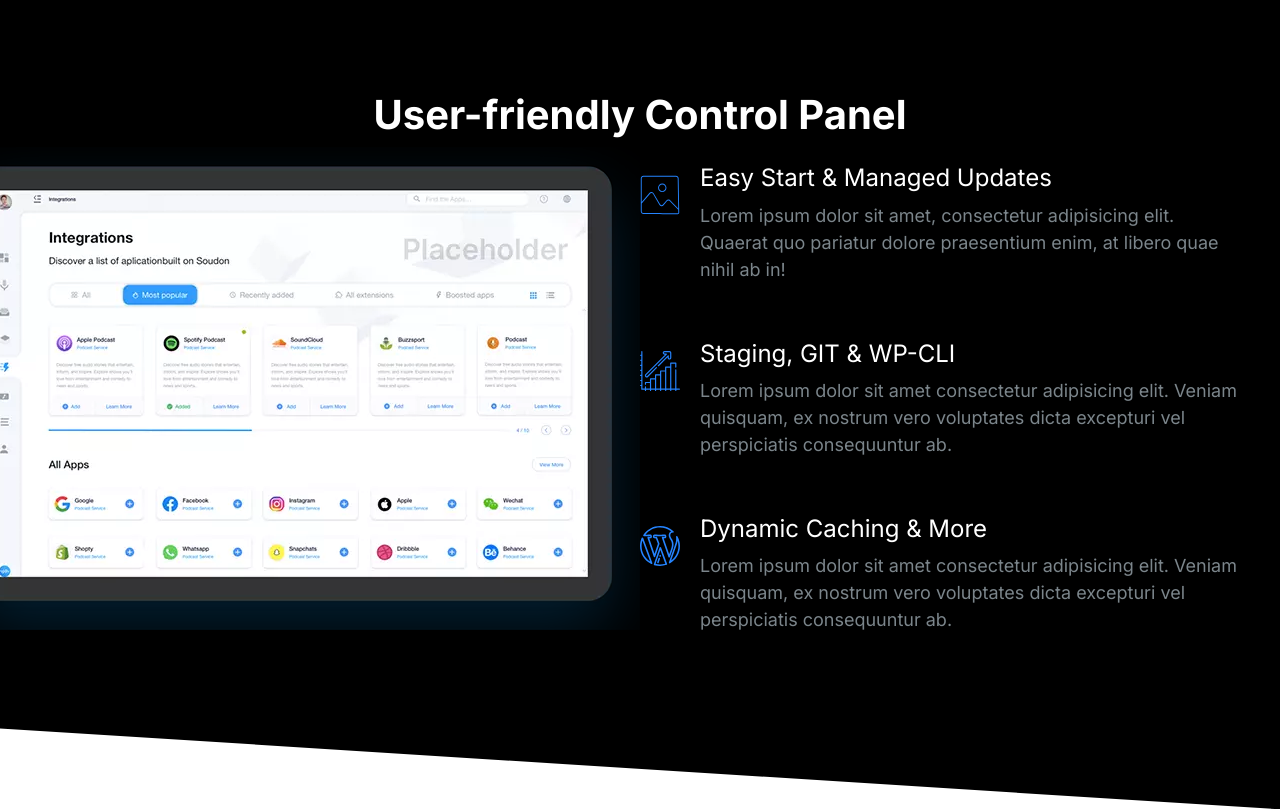
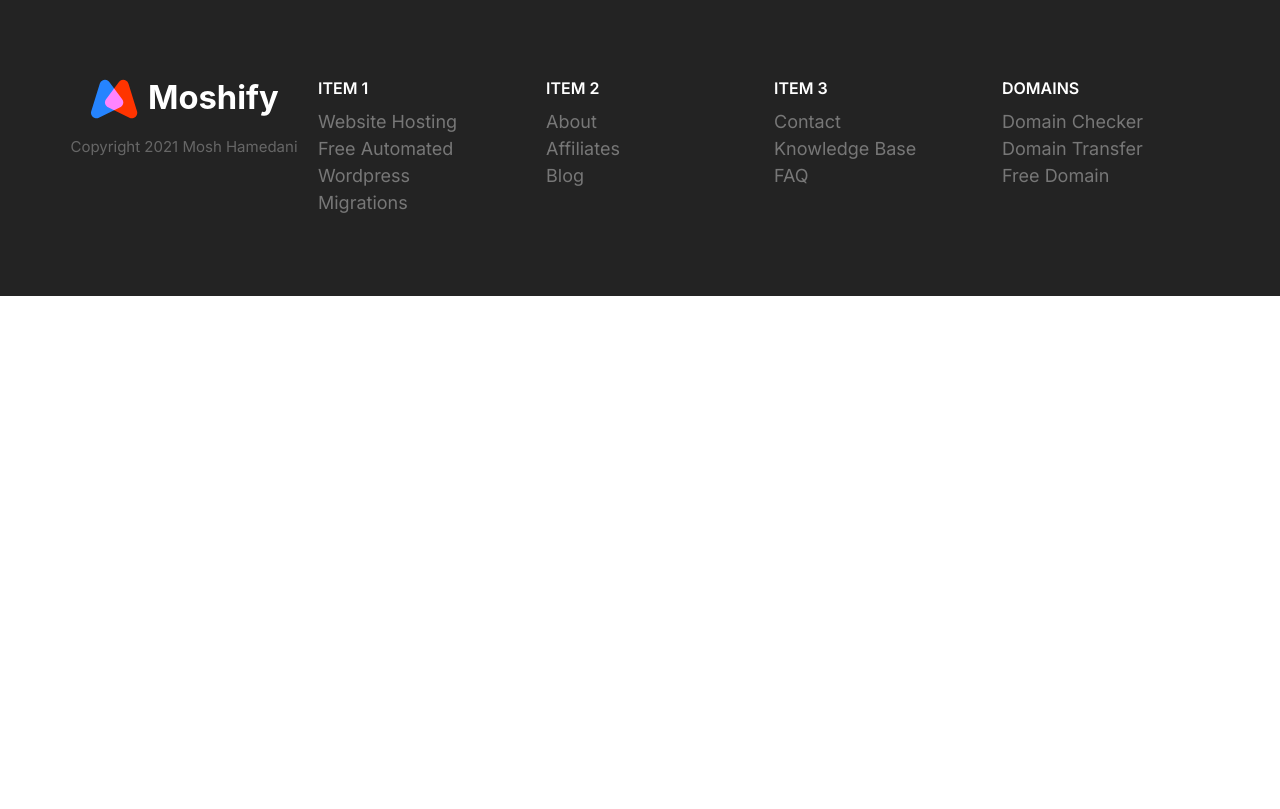
Before and after one commit to SahilAujla/moshify, a plain HTML site: page index.html in a window 1280 px wide. Drawn offline with Linux system fonts and the light colour scheme.

Commit message:
Created Footer.

```diff
--- a/css/styles.css
+++ b/css/styles.css
@@ -618,6 +618,7 @@ a {
 
 .block__header {
   text-align: center;
+  margin-bottom: 4rem;
 }
 
 .block__heading {
@@ -820,3 +821,81 @@ a {
     max-width: 700px;
   }
 }
+
+/* Footer */
+
+.footer {
+  background: #232323;
+}
+
+.footer a {
+  color: #777;
+  transition: color 0.3s;
+}
+
+.footer a:hover {
+  color: #fff;
+}
+
+.footer__section {
+  padding: 2rem;
+  border-bottom: 1px solid #393939;
+}
+
+.footer__section .list {
+  margin: 0;
+}
+
+.footer__heading {
+  text-transform: uppercase;
+  font-weight: 600;
+}
+
+.footer__brand {
+  text-align: center;
+  margin-top: 5rem;
+}
+
+.footer__brand img {
+  /* TODO: Consider refactoring this and applying it to all images*/
+  width: 100%;
+  max-width: 230px;
+}
+
+.footer__copyright {
+  font-size: 2.1rem;
+  color: #fff;
+  opacity: 0.3;
+}
+
+@media screen and (min-width: 768px) {
+  .footer__sections {
+    grid-template-columns: repeat(auto-fit, minmax(10rem, 1fr));
+  }
+
+  .footer .collapsible__chevron {
+    display: none;
+  }
+
+  .footer .collapsible__content {
+    opacity: 1;
+    max-height: 100%;
+  }
+
+  .footer__brand {
+    order: -1; /*so it appears in the starting*/
+    margin-top: 1rem;
+  }
+
+  .footer__copyright {
+    font-size: 1.5rem;
+  }
+
+  .footer__section {
+    border: 0;
+  }
+
+  .footer__heading {
+    font-size: 1.6rem;
+  }
+}
--- a/index.html
+++ b/index.html
@@ -14,75 +14,77 @@
     <link rel="stylesheet" href="css/styles.css" />
   </head>
   <body>
-    <section class="block block--dark block--skewed-right block-showcase">
-      <header class="block__header">
-        <h2>User-friendly Control Panel</h2>
-      </header>
-      <div class="conatiner grid grid--1x2">
-        <picture class="block-showcase__image">
-          <source
-            type="image/webp"
-            srcset="images/ipad.webp 1x, images/ipad@2x.webp 2x" />
-          <source
-            type="image/png"
-            srcset="images/ipad.png 1x, images/ipad@2x.png 2x" />
-          <img src="images/ipad.png" alt=""
-        /></picture>
-        <ul class="list">
-          <li>
-            <div class="media">
-              <div class="media__image">
-                <svg class="icon icon--primary">
-                  <use xlink:href="images/sprite.svg#snap"></use>
-                </svg>
-              </div>
-              <div class="media__body">
-                <h3 class="media__title">Easy Start & Managed Updates</h3>
-                <p>
-                  Lorem ipsum dolor sit amet, consectetur adipisicing elit.
-                  Quaerat quo pariatur dolore praesentium enim, at libero quae
-                  nihil ab in!
-                </p>
-              </div>
+    <footer class="block block--dark footer">
+      <div class="container grid footer__sections">
+        <section class="collapsible collapsible--expanded footer__section">
+          <header class="collapsible__header">
+            <h2 class="collapsible__heading footer__heading">Item 1</h2>
+            <svg class="icon icon--white collapsible__chevron">
+              <use xlink:href="images/sprite.svg#chevron"></use>
+            </svg>
+          </header>
+          <div class="collapsible__content">
+            <ul class="list">
+              <li><a href="#">Website Hosting</a></li>
+              <li><a href="#">Free Automated Wordpress</a></li>
+              <li><a href="#">Migrations</a></li>
+            </ul>
+          </div>
+
+          </section>
+        <section class="collapsible footer__section">
+          <header class="collapsible__header">
+            <h2 class="collapsible__heading footer__heading">Item 2</h2>
+            <svg class="icon icon--white collapsible__chevron">
+              <use xlink:href="images/sprite.svg#chevron"></use>
+            </svg>
+          </header>
+          <div class="collapsible__content">
+            <ul class="list">
+              <li><a href="#">About</a></li>
+              <li><a href="#">Affiliates</a></li>
+              <li><a href="#">Blog</a></li>
+            </ul>
+          </div>
+          </section>
+        <section class="collapsible footer__section">
+          <header class="collapsible__header">
+            <h2 class="collapsible__heading footer__heading">Item 3</h2>
+            <svg class="icon icon--white collapsible__chevron">
+              <use xlink:href="images/sprite.svg#chevron"></use>
+            </svg>
+          </header>
+          <div class="collapsible__content">
+            <ul class="list">
+              <li><a href="#">Contact</a></li>
+              <li><a href="#">Knowledge Base</a></li>
+              <li><a href="#">FAQ</a></li>
+            </ul>
+          </div>
+          </section>
+          <section class="collapsible footer__section">
+            <header class="collapsible__header">
+              <h2 class="collapsible__heading footer__heading">Domains</h2>
+              <svg class="icon icon--white collapsible__chevron">
+                <use xlink:href="images/sprite.svg#chevron"></use>
+              </svg>
+            </header>
+            <div class="collapsible__content">
+              <ul class="list">
+                <li><a href="#">Domain Checker</a></li>
+                <li><a href="#">Domain Transfer</a></li>
+                <li><a href="#">Free Domain</a></li>
+              </ul>
             </div>
-          </li>
-          <li>
-            <div class="media">
-              <div class="media__image">
-                <svg class="icon icon--primary">
-                  <use xlink:href="images/sprite.svg#growth"></use>
-                </svg>
-              </div>
-              <div class="media__body">
-                <h3 class="media__title">Staging, GIT & WP-CLI</h3>
-                <p>
-                  Lorem ipsum dolor sit amet consectetur adipisicing elit.
-                  Veniam quisquam, ex nostrum vero voluptates dicta excepturi
-                  vel perspiciatis consequuntur ab.
-                </p>
-              </div>
-            </div>
-          </li>
-          <li>
-            <div class="media">
-              <div class="media__image">
-                <svg class="icon icon--primary">
-                  <use xlink:href="images/sprite.svg#wordpress"></use>
-                </svg>
-              </div>
-              <div class="media__body">
-                <h3 class="media__title">Dynamic Caching & More</h3>
-                <p>
-                  Lorem ipsum dolor sit amet consectetur adipisicing elit.
-                  Veniam quisquam, ex nostrum vero voluptates dicta excepturi
-                  vel perspiciatis consequuntur ab.
-                </p>
-              </div>
-            </div>
-          </li>
-        </ul>
+          </section>
+          <section class="footer__brand">
+            <img src="images/logo.svg" alt="">
+            <p class="footer__copyright">Copyright 2021 Mosh Hamedani</p>
+          </section>
+        </div>
       </div>
-    </section>
+
+    </footer>
     <script src="js/main.js"></script>
   </body>
 </html>
```
Also changed, not shown: components/footer.html (added, +71 -0 lines).
